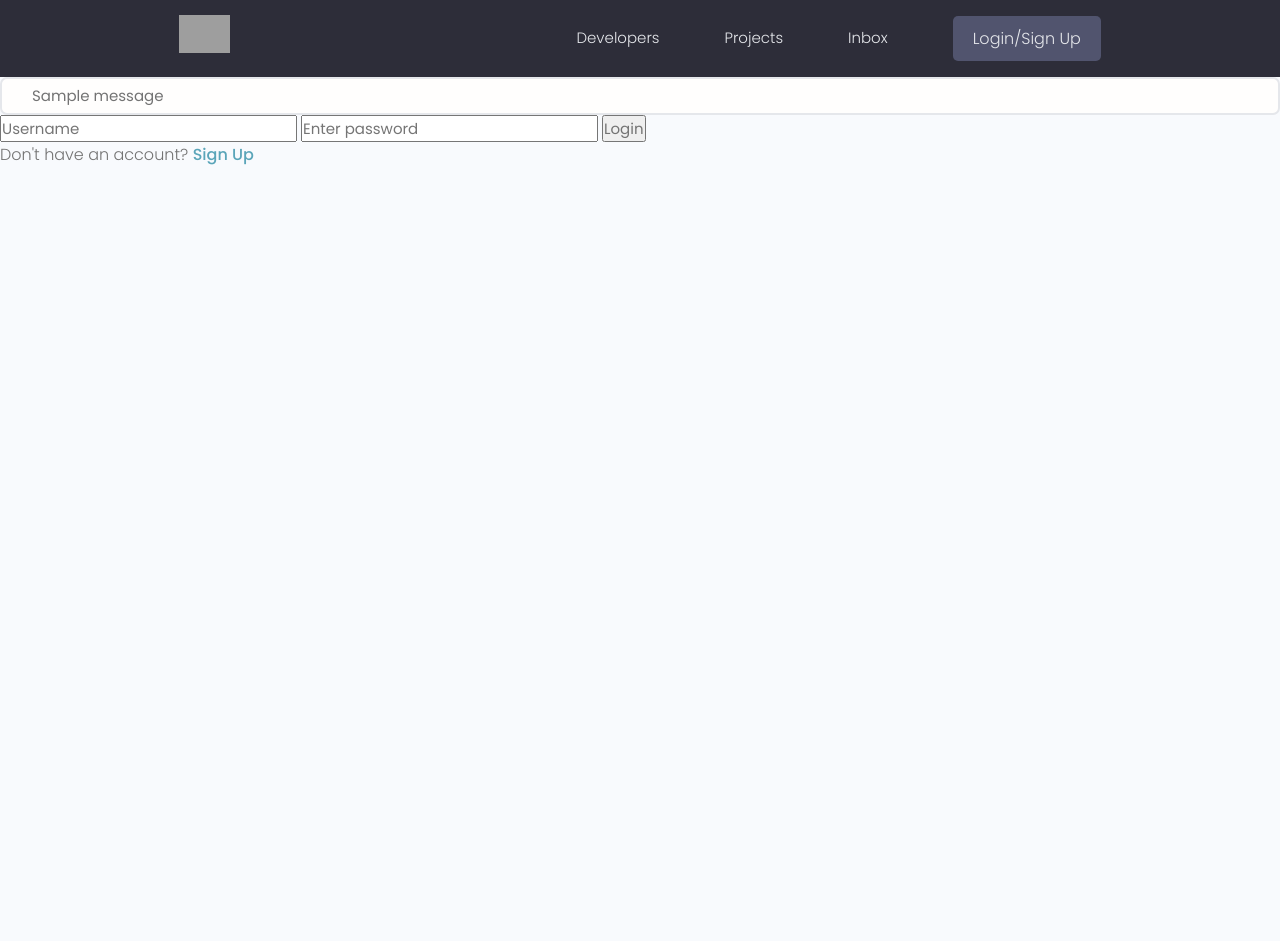
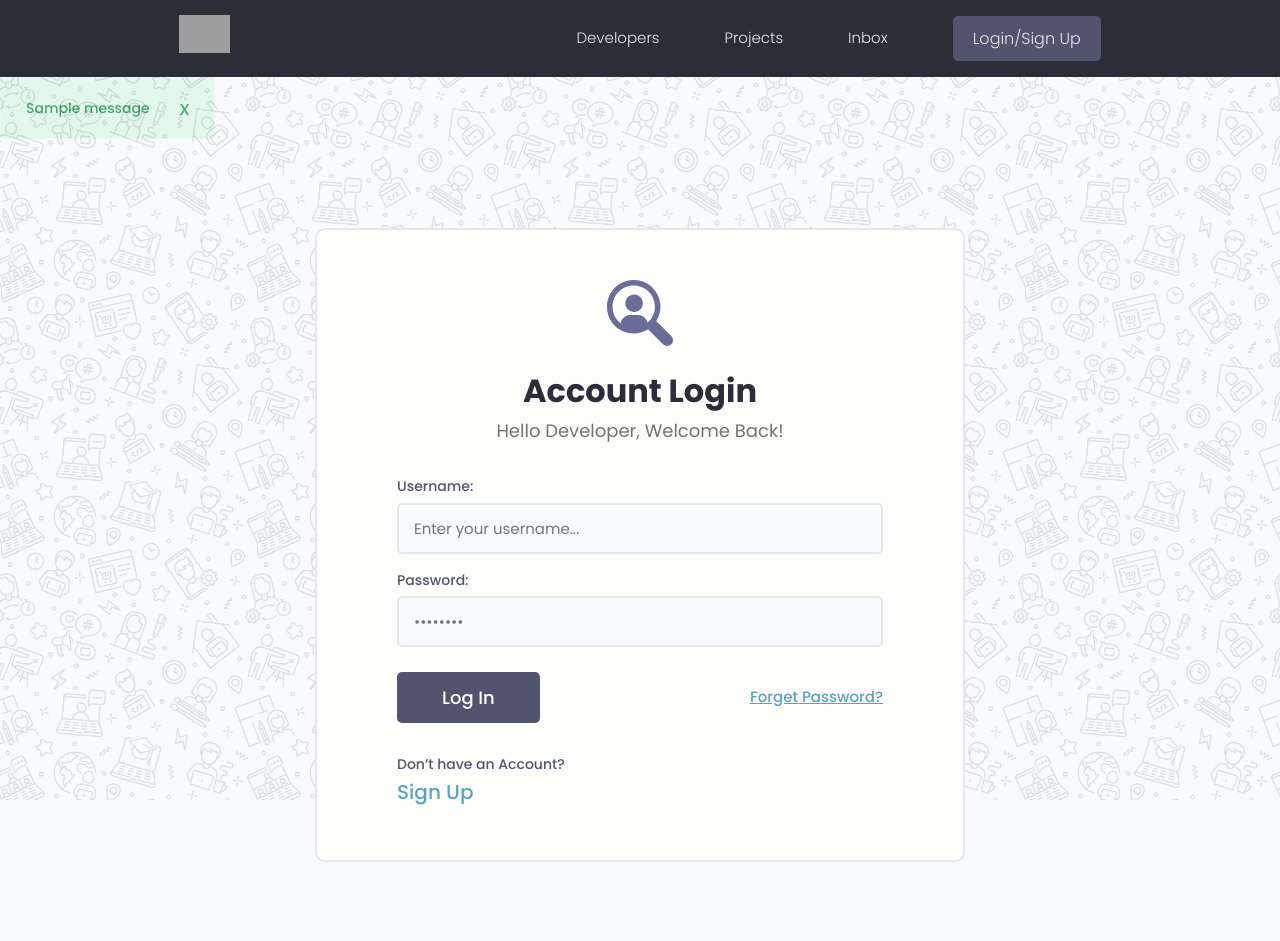
Before and after one commit to JacobCrown/Developer-Site, a Django app: page /login/ in a window 1280 px wide. Before the commit the page ends 165 px from the top, so only its background shows below. Run offline with Django 3.2, Linux system fonts and the light colour scheme; tables that the repository leaves empty hold one stand-in row (values such as "Sample post"); one stand-in notice (Sample message) is shown; some libraries are stand-ins or nearby versions; grey boxes are pictures that could not be loaded.

Commit message:
style login and register form

```diff
--- a/static/uikit/app.js
+++ b/static/uikit/app.js
@@ -2,3 +2,13 @@
 document.addEventListener('DOMContentLoaded', function () {
   hljs.highlightAll();
 });
+
+
+let alertWrapper = document.querySelector('.alert')
+let alertClose = document.querySelector('.alert__close')
+
+if (alertWrapper) {
+  alertClose.addEventListener('click', () =>
+    alertWrapper.style.display = 'none'
+  )
+}
--- a/templates/main.html
+++ b/templates/main.html
@@ -1,8 +1,8 @@
 <!DOCTYPE html>
 {% load static %}
-<html lang="en">
+<html>
+
 <head>
-
     <meta charset="UTF-8" />
     <meta http-equiv="X-UA-Compatible" content="IE=edge" />
     <meta name="viewport" content="width=device-width, initial-scale=1.0" />
@@ -17,21 +17,38 @@
     <link rel="stylesheet" href="{% static 'styles/app.css' %}" />
 
     <title>DevSearch - Connect with Developers!</title>
+
 </head>
+
 <body>
     {% include 'navbar.html' %}
 
-    {% if messages %}
+
+    <!-- {% if messages %}
     <ul class="messages">
         {% for message in messages %}
         <li{% if message.tags %} class="{{ message.tags }}" {% endif %}>{{ message }}</li>
             {% endfor %}
     </ul>
+    {% endif %} -->
+
+    {% if messages %}
+
+    {% for message in messages %}
+    <div class="alert  alert--{{message.tags}}">
+        <p class="alert__message">{{message}}</p>
+        <button class="alert__close">x</button>
+    </div>
+
+    {% endfor %}
+
     {% endif %}
+
 
     {% block content %}
 
     {% endblock content %}
+</body>
+<script src="{% static 'uikit/app.js' %}"></script>
 
-</body>
 </html>
--- a/users/templates/users/login_register.html
+++ b/users/templates/users/login_register.html
@@ -1,28 +1,118 @@
 {% extends 'main.html' %}
+{% load static %}
 
 
 {% block content %}
 
 
 {% if page == 'register' %}
-    <h1>Register User</h1>
 
-    <form method="POST" action="{% url 'register' %}">
-        {% csrf_token %}
-        {{ form.as_p }}
-        <input type="submit" value="Register User">
-    </form>
+    <div class="auth">
+      <div class="card">
+        <div class="auth__header text-center">
+          <a href="/">
+            <img src="{% static 'images/icon.svg' %}" alt="icon" />
+          </a>
+          <h3>Register an Account</h3>
+          <p>Create a new developer account</p>
+        </div>
 
-    <p>Already have an account?<a href="{% url 'login' %}">Login</a></p>
+        <form method="POST" class="form auth__form" action="{% url 'register' %}">
+          <!-- Input:Text -->
+            {% csrf_token %}
+            {% for field in form %}
+            <div class="form__field">
+                <label for="formInput#text">{{ field.label }}</label>
+                {{ field }}
+<!--
+                {% if field.help_text %}
+                    <small>{{ field.help_text }}</small>
+                {% endif %}
+ -->
+                {% for error in field.errors %}
+                    <p style="color: red;">{{ error }}</p>
+                {% endfor %}
+
+            </div>
+
+            {% endfor %}
+
+
+
+
+          <div class="auth__actions">
+            <input class="btn btn--sub btn--lg" type="submit" value="Sign  In" />
+          </div>
+        </form>
+        <div class="auth__alternative">
+          <p>Already have an Account?</p>
+          <a href="{% url 'login' %}">Log In</a>
+        </div>
+      </div>
+    </div>
+
+
+
+
+
 {% else %}
-<form action="{% url 'login' %}" method="POST">
+<!-- <form action="{% url 'login' %}" method="POST">
     {% csrf_token %}
     <input type="text" name="username" placeholder="Username">
     <input type="password" name="password" placeholder="Enter password">
     <input type="submit" value="Login">
 
     <p>Don't have an account? <a href="{% url 'register' %}">Sign Up</a></p>
-</form>
+</form> -->
+
+
+
+<div class="auth">
+    <div class="card">
+    <div class="auth__header text-center">
+        <a href="/">
+        <img src="{% static  'images/icon.svg' %}" alt="icon" />
+        </a>
+        <h3>Account Login</h3>
+        <p>Hello Developer, Welcome Back!</p>
+    </div>
+
+    <form class="form auth__form" action="{% url 'login' %}" method="POST">
+        {% csrf_token %}
+        <!-- Input:Username -->
+        <div class="form__field">
+        <label for="formInput#text">Username: </label>
+        <input
+            class="input input--text"
+            id="formInput#text"
+            type="text"
+            name="username"
+            placeholder="Enter your username..."
+        />
+        </div>
+
+        <!-- Input:Password -->
+        <div class="form__field">
+        <label for="formInput#password">Password: </label>
+        <input
+            class="input input--password"
+            id="formInput#passowrd"
+            type="password"
+            name="password"
+            placeholder="••••••••"
+        />
+        </div>
+        <div class="auth__actions">
+        <input class="btn btn--sub btn--lg" type="submit" value="Log In" />
+        <a href="#">Forget Password?</a>
+        </div>
+    </form>
+    <div class="auth__alternative">
+        <p>Don’t have an Account?</p>
+        <a href="{% url 'register' %}">Sign Up</a>
+    </div>
+    </div>
+</div>
 {% endif %}
 
 {% endblock content %}
--- a/users/views.py
+++ b/users/views.py
@@ -34,7 +34,7 @@ def login_user(request):
 
 def logout_user(request):
     logout(request)
-    messages.error(request, 'User was succesfully logged out')
+    messages.info(request, 'User was succesfully logged out')
     return redirect('login')
 
 
```
Also changed, not shown: templates/login.html (added, +52 -0 lines), templates/signup.html (added, +74 -0 lines), users/forms.py (+7 -0 lines), static/images/icon.svg (added), static/images/pattern.jpg (added). Lines whose indentation alone changed are shown as unchanged.
